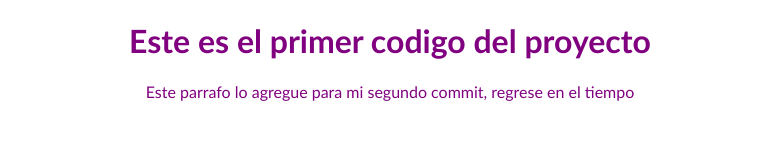
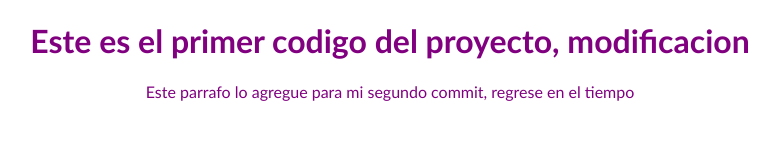
Before and after one commit to emanuelxmejia/testGit, a plain HTML site: page index.html in a window 1280 px wide. Shown: the whole page, without its empty margins (250-1029 px from the left). Drawn offline with Linux system fonts and the light colour scheme.

Commit message:
Modifique el h1

```diff
--- a/index.html
+++ b/index.html
@@ -7,7 +7,7 @@
     <link rel="stylesheet" href="./css/style.css">
 </head>
 <body>
-    <h1>Este es el primer codigo del proyecto</h1>
+    <h1>Este es el primer codigo del proyecto, modificacion</h1>
 
     <p>Este parrafo lo agregue para mi segundo commit, regrese en el tiempo</p>
 </body>
```
